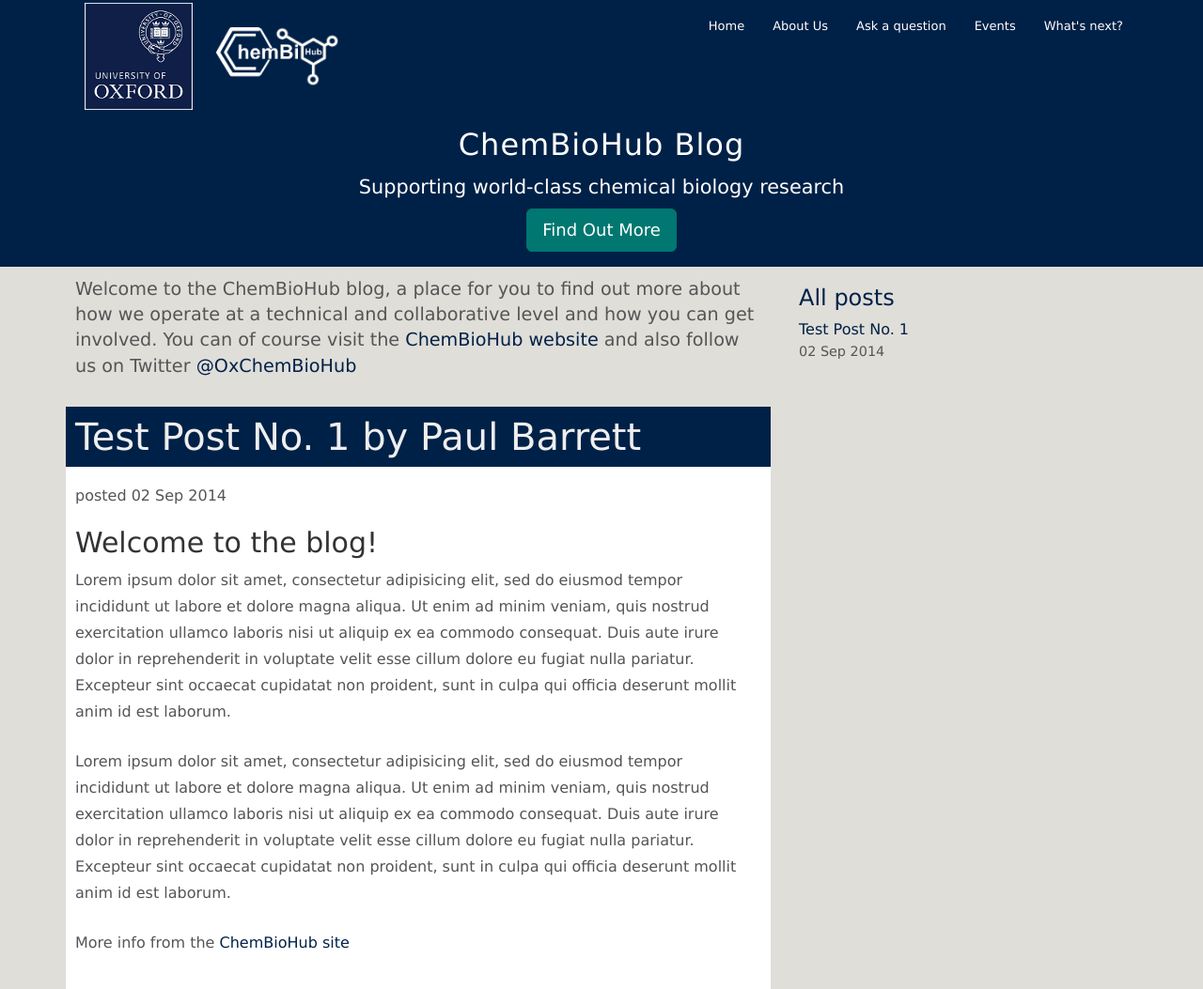
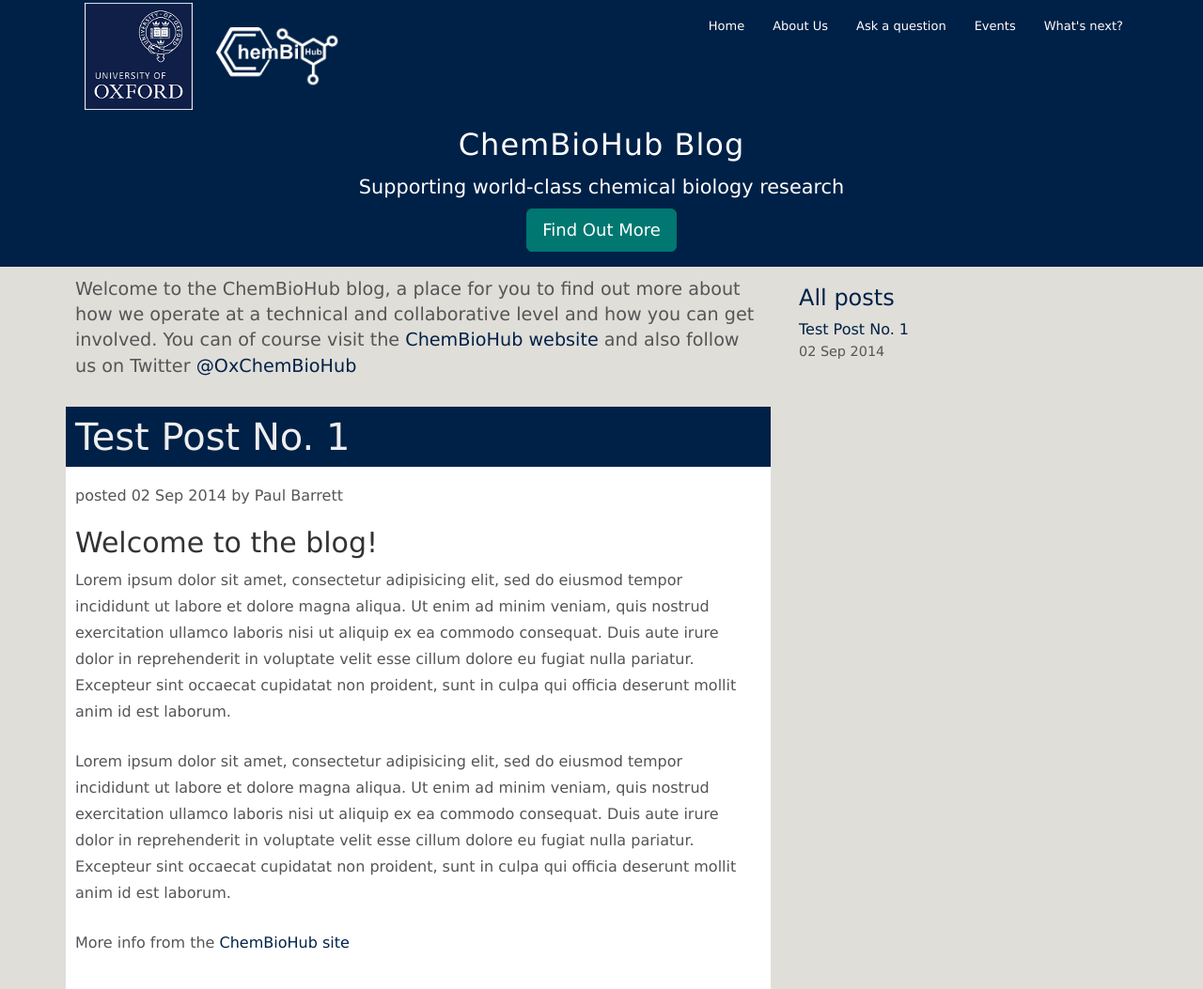
Before and after one commit to michaelohagan/chembiohub-site, a Jekyll site: the page built from index.html, in a window 1280 px wide. Shown: the whole page at 94% size. Built offline with Jekyll 4.4.1, drawn with Linux system fonts in a browser that asks for light colours; nearby versions of some CDN libraries.

Commit message:
Moving index post display name

```diff
--- a/index.html
+++ b/index.html
@@ -8,7 +8,7 @@
 	  </div>
 	  {% assign author = site.authors[site.posts.first.author] %}
 	  <div class='post'>
-	    <h1><a class="title-link" href='/chembiohub-site/{{site.posts.first.url}}'>{{site.posts.first.title}} by {{author.display_name}}</a></h1>
-	    <div class='date'>posted {{site.posts.first.date | date_to_string}}</div>
+	    <h1><a class="title-link" href='/chembiohub-site/{{site.posts.first.url}}'>{{site.posts.first.title}}</a></h1>
+	    <div class='date'>posted {{site.posts.first.date | date_to_string}} by {{author.display_name}}</div>
 	    <div class='body'>{{ site.posts.first.content }}</div>
 	  </div>
```
